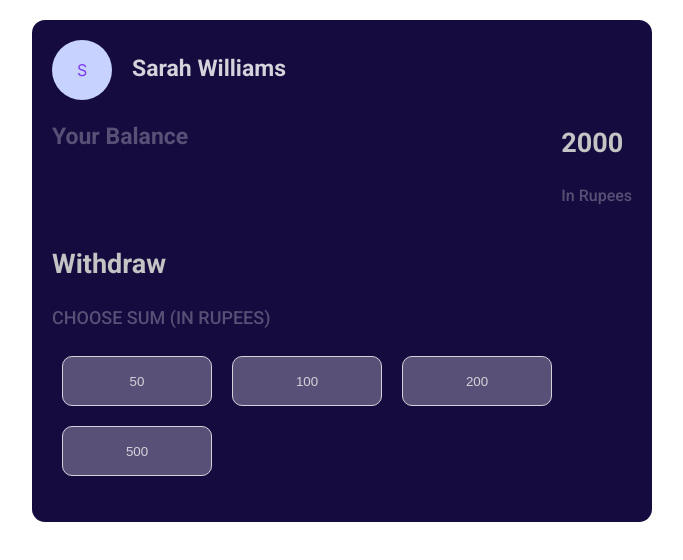
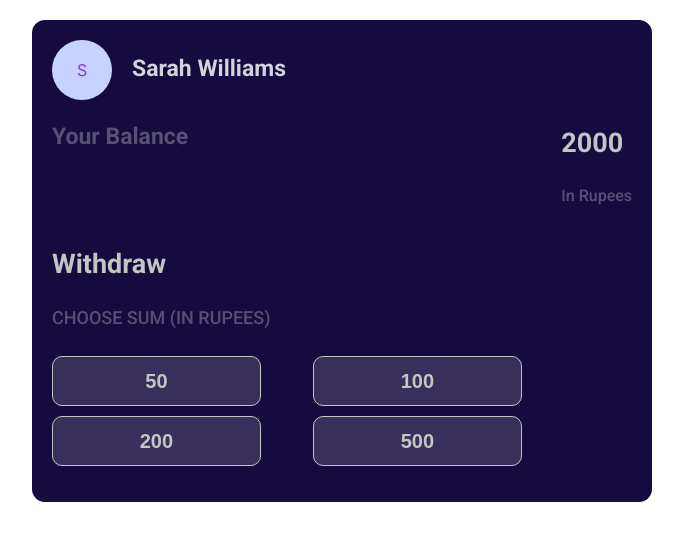
Before and after one commit to BOJJRAJI/React-Cash-Withdrawal, a React (Create React App) app: page / in a window 1280 px wide. Shown: the top 560 px of the page, without its empty margins (298-981 px from the left). Built offline with nearby package versions, Linux system fonts and the light colour scheme; a web font is replaced by a local one.

Commit message:
Update index.css

```diff
--- a/src/components/DenominationItem/index.css
+++ b/src/components/DenominationItem/index.css
@@ -1,13 +1,20 @@
-.list-cash {
-  width: 50%;
+.list-item {
+  width: 45%;
+  margin-top: 10px;
 }
 .button {
-  border: 1px solid #d4d2db;
-  background-color: #585076;
-  color: #d4d2db;
-  padding: 10px;
-  margin: 10px;
+  border: 1px solid #c4c4c4;
+  background-color: #382f5a;
+  color: #c4c4c4;
   height: 50px;
-  width: 150px;
+  width: 80%;
   border-radius: 10px;
+  font-weight: bold;
+  font-size: 20px;
+  padding: 20px;
+
+  display: flex;
+  flex-direction: column;
+  justify-content: center;
+  align-items: center;
 }
```
